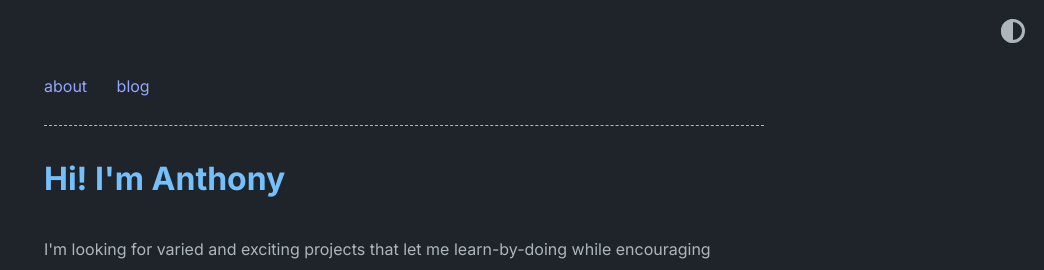
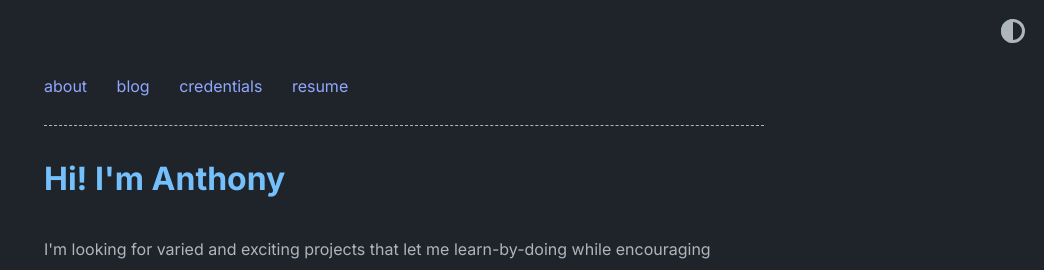
Before and after one commit to anthonyashco/anthonyashco.github.io, a Jekyll site: the page built from index.md, in a window 1280 px wide. Shown: the top 270 px of the page, without its empty margins (236-1280 px from the left). Built offline with Jekyll 4.4.1, drawn with Linux system fonts in a browser that asks for light colours; comment, search, counter and statistics services are not loaded.

Commit message:
Upload resume.

```diff
--- a/_data/home.yml
+++ b/_data/home.yml
@@ -4,6 +4,12 @@ navbar_entries:
 
   - title: blog
     url: blog
+
+  - title: credentials
+    url: credentials
+
+  - title: resume
+    url: images/Anthony Co Developer Resume.pdf
 
 project_entries:
   - title: Hotaru
```
Also changed, not shown: 1 other file.
